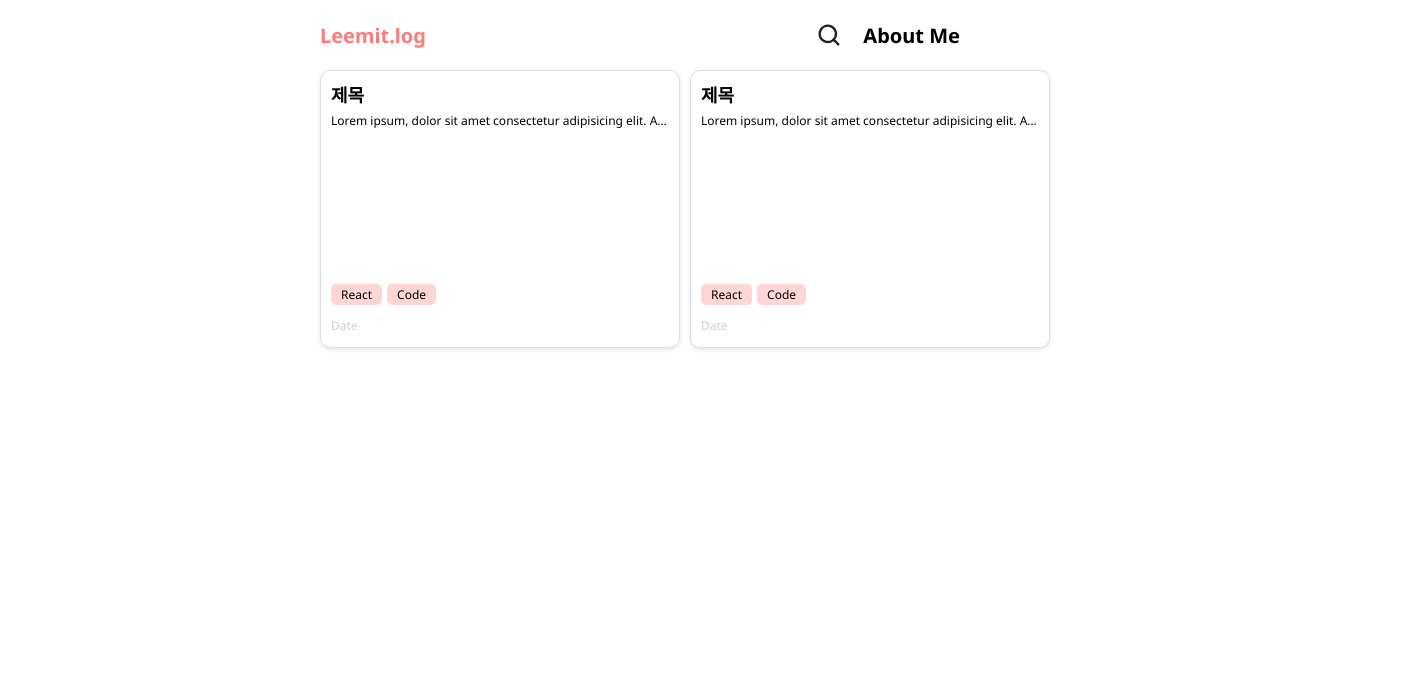
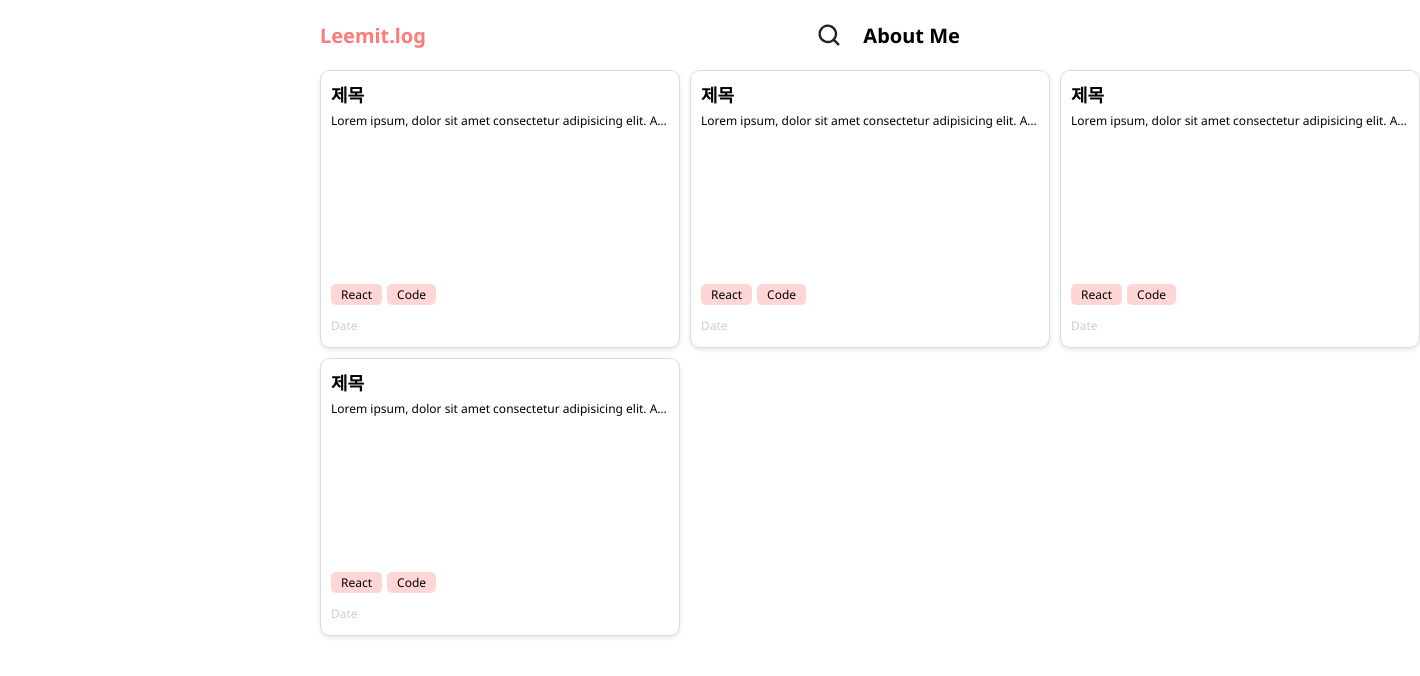
Before and after one commit to GyuHyunA/Devsign, a React (Create React App) app: page / in a window 1280 px wide. Shown: the top 676 px of the page, 1420 px wide, since content can reach past the window. Built offline with nearby package versions, Linux system fonts and the light colour scheme.

Commit message:
컨텐츠 배치 수정

```diff
--- a/src/components/uhome/uhome.tsx
+++ b/src/components/uhome/uhome.tsx
@@ -3,19 +3,20 @@
 
 const UHomeStyle = styled.section`
   width: 100vw;
-  height: 100vh;
+  /* height: 100vh; */
   display: flex;
   justify-content: center;
   /* margin: 0 320px; */
   .contents {
     width: 100%;
-    max-width: 1028px;
+    max-width: 1280px;
     min-width: 480px;
     margin: 0 320px;
     display: grid;
     position: relative;
-    grid-template-columns: 1fr 1fr;
+    grid-template-columns: 1fr 1fr 1fr;
     gap: 10px;
+    place-items: center;
   }
 `;
 
@@ -23,6 +24,8 @@
   return (
     <UHomeStyle>
       <div className="contents">
+        <Box />
+        <Box />
         <Box />
         <Box />
       </div>
```
